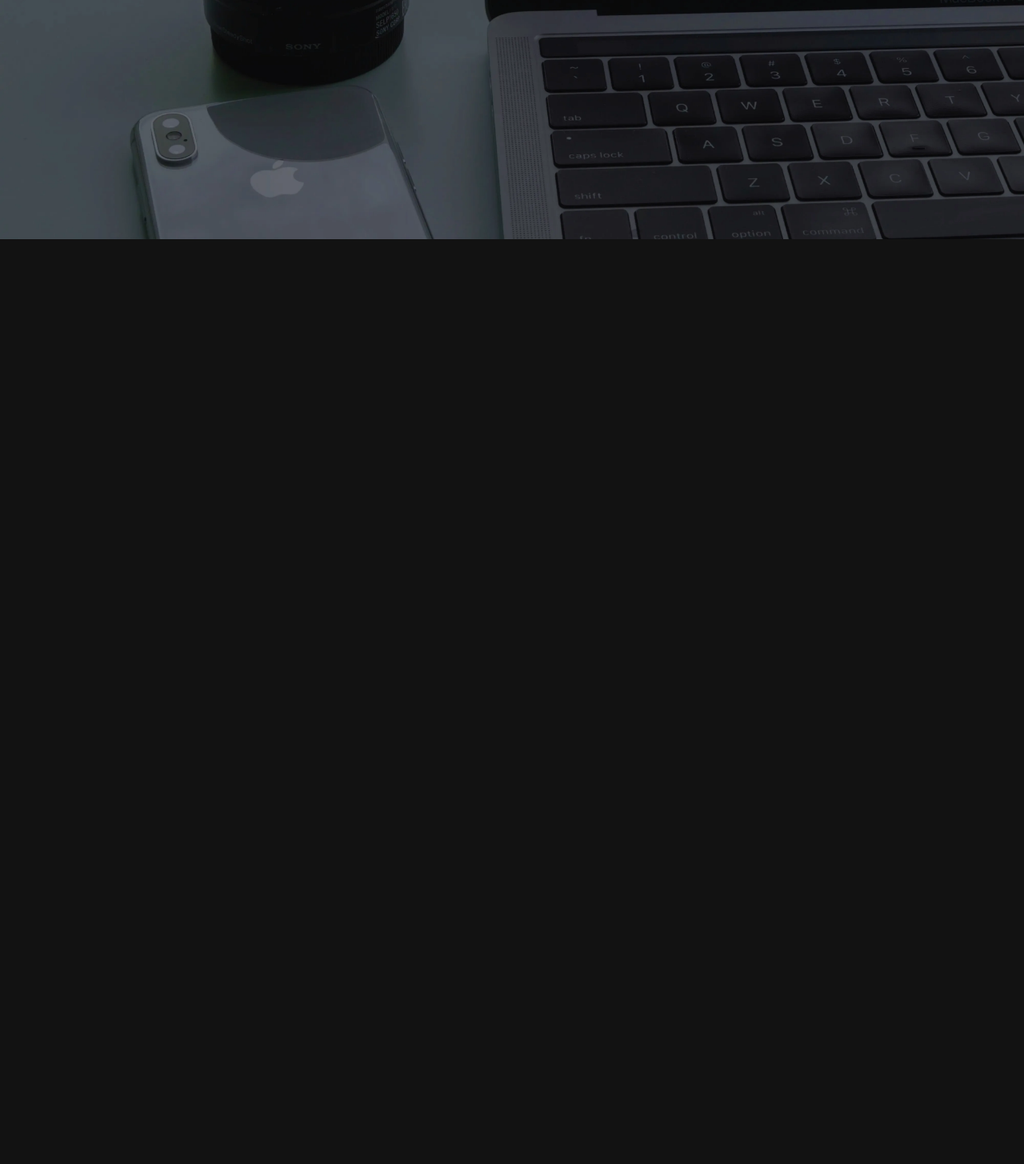
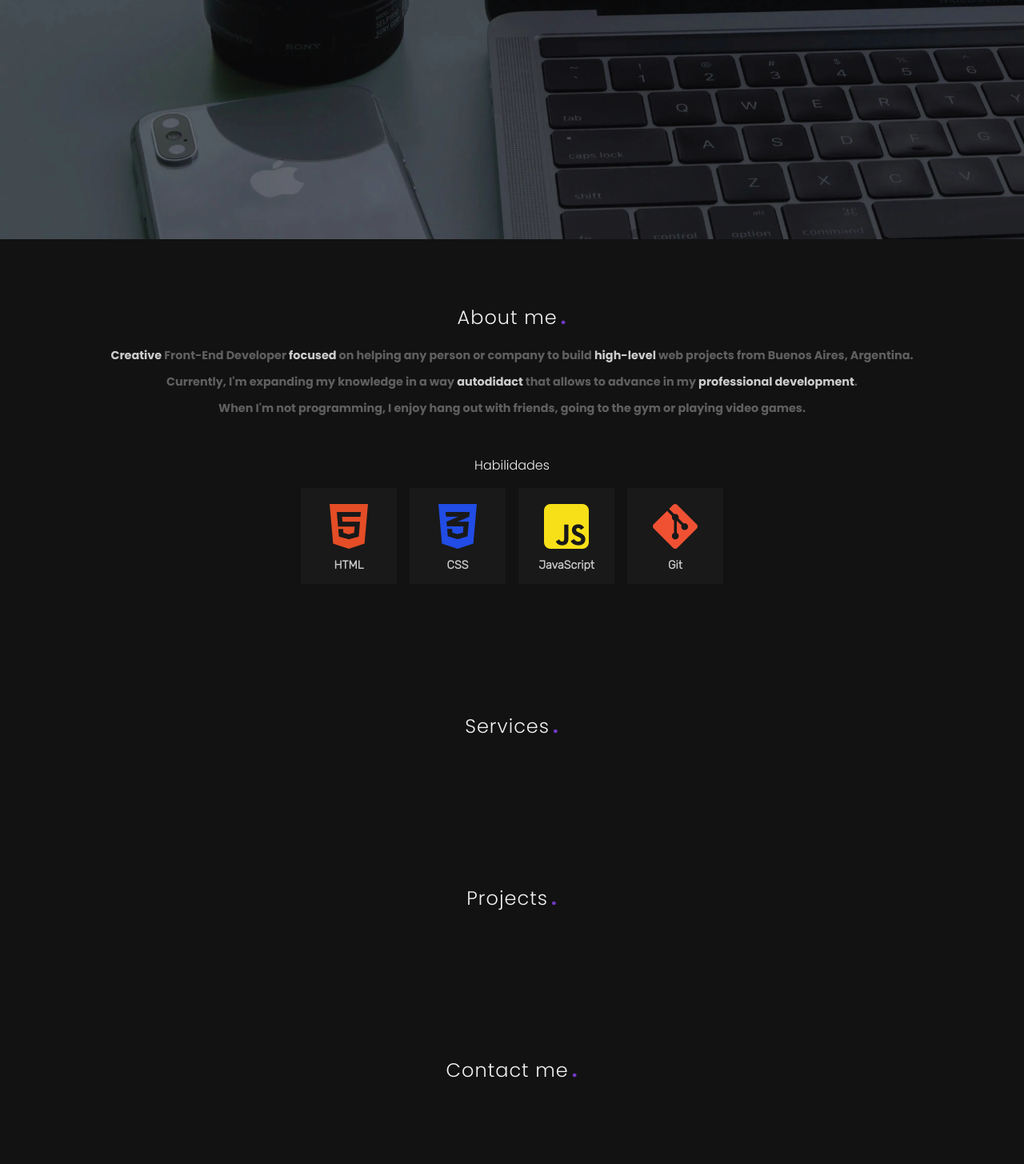
Before and after one commit to GabrielFloresD/GabrielFlores, a plain HTML site: page index.html in a window 1280 px wide. Shown: the part 501-1956 px from the top of the page at 80% size. Before the commit the page ends 800 px from the top, so only its background shows below. Drawn offline with nearby package versions, Linux system fonts and the light colour scheme.

Commit message:
Added structure html of about section and styles

```diff
--- a/index.html
+++ b/index.html
@@ -81,10 +81,52 @@
                 <h3 class="home__h3">Front-end Developer</h3>
             </div>
         </section>
-        <section id="about" class="section"></section>
-        <section id="services" class="section"></section>
-        <section id="projects" class="section"></section>
-        <section id="contact" class="section"></section>
+        <section id="about" class="section">
+            <div class="about_info">
+                <h2 class="section_h2">About me<span>.</span></h2>
+                <div class="section_text">
+                    <p class="text_p">
+                        <span>Creative</span> Front-End Developer <span>focused</span> on helping any person or company to build <span>high-level</span> web projects from Buenos Aires, Argentina.
+                    </p>
+                    <p class="text_p">
+                        Currently, I'm expanding my knowledge in a way <span>autodidact</span> that allows to advance in my <span>professional development</span>.
+                    </p>
+                    <p class="text_p">
+                        When I'm not programming, I enjoy hang out with friends, going to the gym or playing video games.
+                    </p>
+                </div>
+            </div>
+            <div class="about_skills">
+                <h4 class="skills_h4">Habilidades</h4>
+                <div class="skills_container">
+                    <div class="skills__skill">
+                        <i class="skill_icon fa-brands fa-html5"></i>
+                        <h6 class="skill_h6">HTML</h6>
+                    </div>
+                    <div class="skills__skill">
+                        <i class="skill_icon fa-brands fa-css3-alt"></i>
+                        <h6 class="skill_h6">CSS</h6>
+                    </div>
+                    <div class="skills__skill">
+                        <i class="skill_icon fa-brands fa-square-js"></i>
+                        <h6 class="skill_h6">JavaScript</h6>
+                    </div>
+                    <div class="skills__skill">
+                        <i class="skill_icon fa-brands fa-git-alt"></i>
+                        <h6 class="skill_h6">Git</h6>
+                    </div>
+                </div>
+            </div>
+        </section>
+        <section id="services" class="section">
+            <h2 class="section_h2">Services<span>.</span></h2>
+        </section>
+        <section id="projects" class="section">
+            <h2 class="section_h2">Projects<span>.</span></h2>
+        </section>
+        <section id="contact" class="section">
+            <h2 class="section_h2">Contact me<span>.</span></h2>
+        </section>
     </main>
     <footer id="footer"></footer>
     <script src="index.js"></script>
--- a/style.css
+++ b/style.css
@@ -97,40 +97,6 @@ a {
     color: inherit;
 }
 
-
-
-
-                    /* HOME */
-
-#home {
-    width: 100%;
-    height: 100vh;
-    background-image: url(assets/homeBgMobile.webp);
-    background-size: cover;
-    background-repeat: no-repeat;
-    background-position: center;
-    background-attachment:fixed;
-    display: grid;
-    place-items: center;
-}
-
-.home_container {
-    text-align: center;
-    width: fit-content;
-    letter-spacing: 1px;
-    text-shadow: -2px 2px 3px var(--colorShadow2);
-}
-
-.home__h1 {
-    font-size: 4rem;
-}
-
-.home__h3 {
-    color: var(--colorText2);
-    font-family: var(--fontFamily2);
-    font-weight: 300;
-    font-size: var(--fontSizeL);
-}
 
 
 
@@ -410,3 +376,158 @@ a {
     background-color: #5f5f5f15;
     letter-spacing: 1.5px;
 }
+
+
+
+
+                    /* MAIN */
+
+#main {
+    display: flex;
+    flex-direction: column;
+    align-items: center;
+}
+
+.section {
+    width: 85%;
+    padding: 10rem 0;
+}
+
+.section_h2 {
+    font-size: var(--fontSizeXL);
+    font-weight: 300;
+    text-align: center;
+    letter-spacing: 1px;
+    margin-bottom: 2.5rem;
+}
+
+.section_h2 span {
+    margin-left: .5rem;
+    font-weight: 400;
+    color: var(--color3);
+}
+
+.section_text {
+    display: flex;
+    flex-direction: column;
+    row-gap: 1.5rem;
+}
+
+.text_p {
+    color: var(--colorText3);
+    font-size: var(--fontSizeS);
+    font-weight: 400;
+    text-align: center;
+}
+
+.text_p span {
+    color: var(--colorText2);
+    font-weight: 400;
+}
+
+            /* HOME */
+
+#home {
+    width: 100%;
+    height: 100vh;
+    background-image: url(assets/homeBgMobile.webp);
+    background-size: cover;
+    background-repeat: no-repeat;
+    background-position: center;
+    background-attachment:fixed;
+    display: grid;
+    place-items: center;
+}
+
+.home_container {
+    text-align: center;
+    width: fit-content;
+    letter-spacing: 1px;
+    text-shadow: -2px 2px 3px var(--colorShadow2);
+}
+
+.home__h1 {
+    font-size: 4rem;
+}
+
+.home__h3 {
+    color: var(--colorText2);
+    font-family: var(--fontFamily2);
+    font-weight: 300;
+    font-size: var(--fontSizeL);
+}
+
+
+            /* About */
+
+#about {
+    display: flex;
+    flex-wrap: wrap;
+    align-items: center;
+    gap: 6rem;
+}
+
+.about_info {
+    flex-basis: 100%;
+}
+
+.about_skills {
+    flex-basis: 100%;
+}
+
+.skills_h4 {
+    text-align: center;
+    font-size: var(--fontSizeM);
+    font-weight: 300;
+    margin-bottom: 2rem;
+}
+
+.skills_container {
+    display: flex;
+    flex-wrap: wrap;
+    justify-content: center;
+    gap: 2rem;
+}
+
+.skills__skill {
+    flex-basis: 15rem;
+    height: 15rem;
+    display: flex;
+    flex-direction: column;
+    align-items: center;
+    justify-content: center;
+    row-gap: 1rem;
+    background-color: #5f5f5f15;
+}
+
+.skills__skill:hover {
+    background-color: #5f5f5f30;
+}
+
+.skill_icon {
+    font-size: 8rem;
+    color: var(--colorText3);
+}
+
+.skill_h6 {
+    font-family: var(--fontFamily2);
+    font-weight: 900;
+    font-size: var(--fontSizeS);
+    color: var(--colorText2);
+}
+
+.skill_icon[class *= "html"] {
+    color: #E44D26;
+}
+
+.skill_icon[class *= "css"] {
+    color: #214CE5;
+}
+
+.skill_icon[class *= "js"] {
+    color: #F7E018;
+}
+
+.skill_icon[class *= "git"] {
+    color: #F05133;
+}
```
